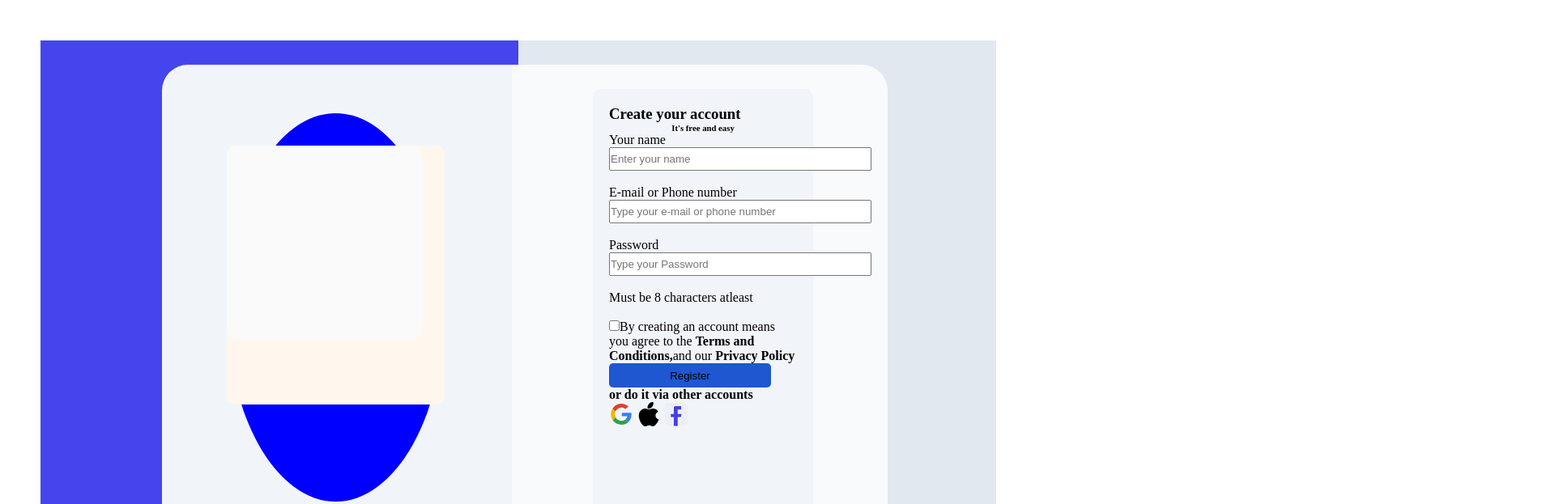
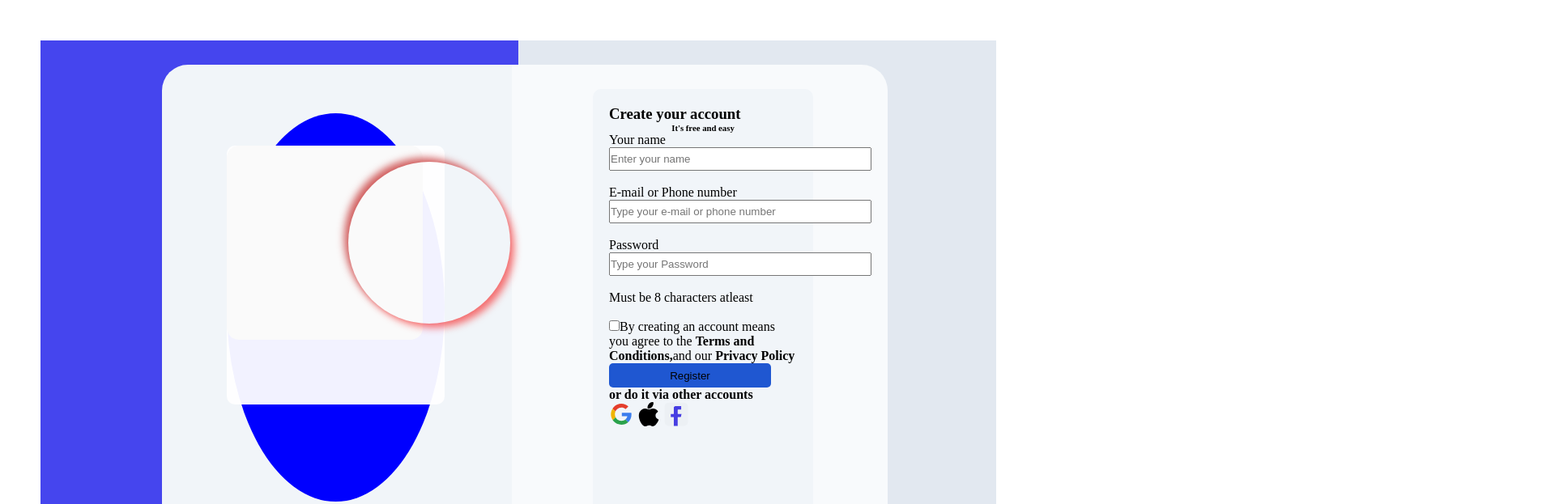
Before and after one commit to Uwituzehonorine/klabchallenge, a plain HTML site: page index.html in a window 1280 px wide. Shown: the top 623 px of the page at 81% size, 1920 px wide, since content can reach past the window. Drawn offline with Linux system fonts and the light colour scheme.

Commit message:
new second

```diff
--- a/index.css
+++ b/index.css
@@ -46,7 +46,7 @@ padding: 0px;
 
 }
 .contentC{
-    background-color: rgb(255 247 237);
+    background-color: rgba(255, 255, 255, 0.948);
     margin-top: 10px;
     /* margin:auto; */
     height: 40vh;
@@ -103,3 +103,28 @@ h6{
     height: 25px;
 
 }
+
+
+/* circle */
+.theprogress{
+    width: 1600px;
+    height: 160px;
+    padding: 20px;
+    padding-left: 30px;
+    position: relative;
+    margin-left: 120px;
+
+  }
+  .outer{
+    width: 160px;
+    height: 160px;
+    border-radius: 50%;
+    padding: 20px;
+    box-shadow: 6px 6px 10px -1px rgba(247, 22, 22, 0.603),
+                -6px -6px 10px -1px rgba(193, 32, 32, 0.7);
+  }
+  /*  */
+  #percentage{
+    font-weight: 600px;
+    color: rgb(7, 56, 80);
+  }
--- a/index.html
+++ b/index.html
@@ -21,6 +21,12 @@
                <div class="circle">
                 <div class="contentC">
                     <div class="content1">
+                        <div class="theprogress">
+                            <div class="outer"></div>
+
+                            <div id="percentage"></div>
+                        </div>
+
 
                     </div>
 
```
